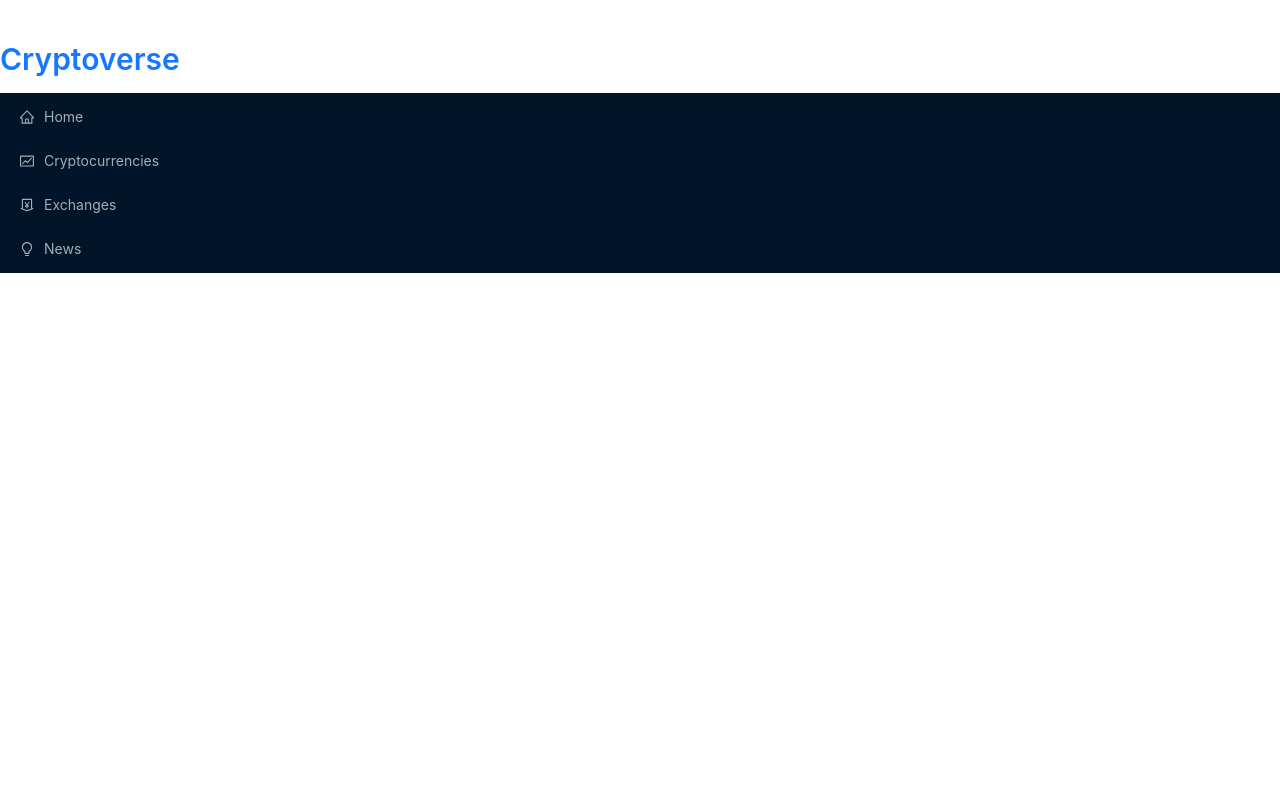
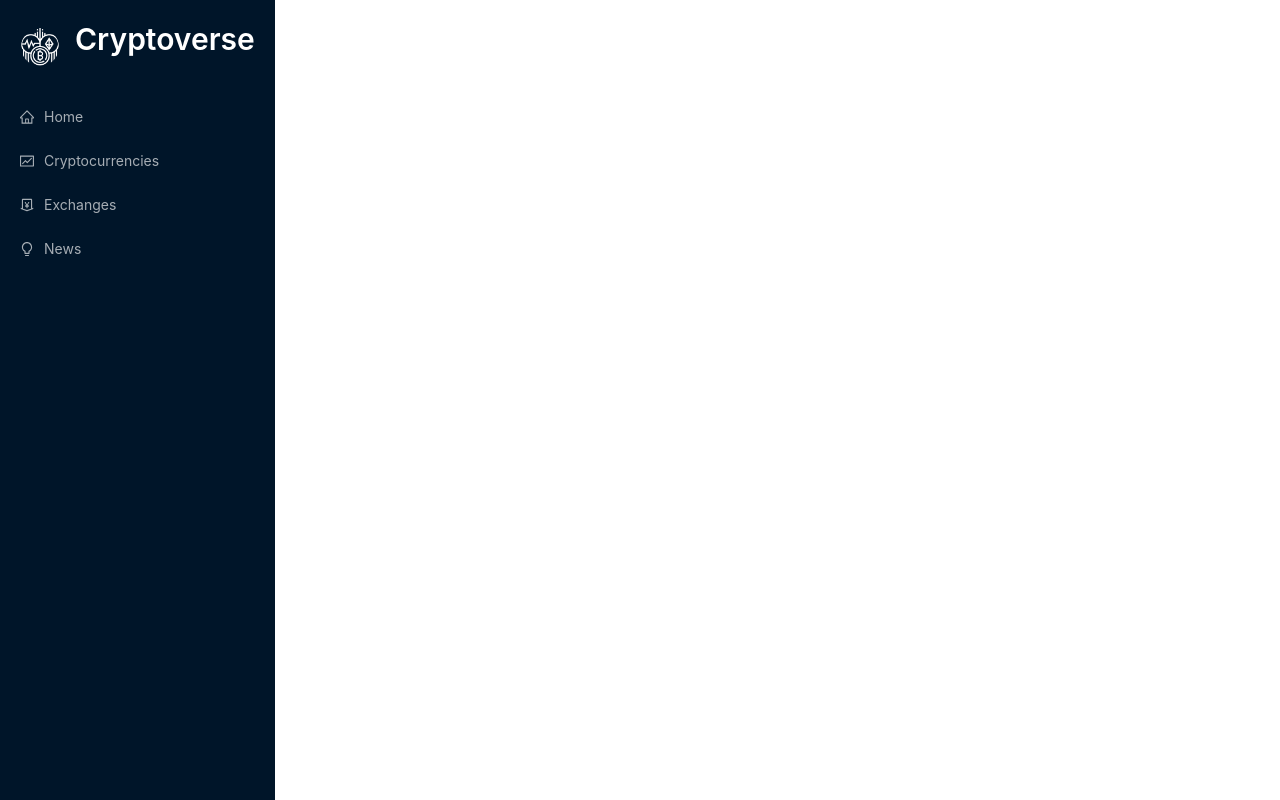
Before and after one commit to jeevanKumarH-clear/Cryptoverse-App, a React (Create React App) app: page / in a window 1280 px wide. Built offline with nearby package versions, Linux system fonts and the light colour scheme; the HTML template or start-up script is replaced by a standard one.

Commit message:
Styled Navbar.

```diff
--- a/src/App.css
+++ b/src/App.css
@@ -12,3 +12,42 @@
     padding: 0;
     box-sizing: border-box;
 }
+
+a:hover{
+    color: var(--pink) !important;
+}
+
+.app{
+    display: flex;
+    overflow: hidden;
+}
+
+.navbar{
+    flex: 0.2;
+    background-color: rgb(0, 21, 41);
+}
+
+.nav-container{
+    position: fixed;
+    left: 0;
+    margin: 10px;
+    height: 100vh;
+    margin: 0px;
+    background-color: rgb(0, 21, 41);
+}
+
+.logo-container{
+    background-color: #001529;
+    display: flex;
+    padding: 20px;
+    align-items: center;
+    width: 100%;
+}
+
+.logo{
+    margin:0 0 0 15px;
+}
+
+.logo a{
+   color: white;
+}
```
